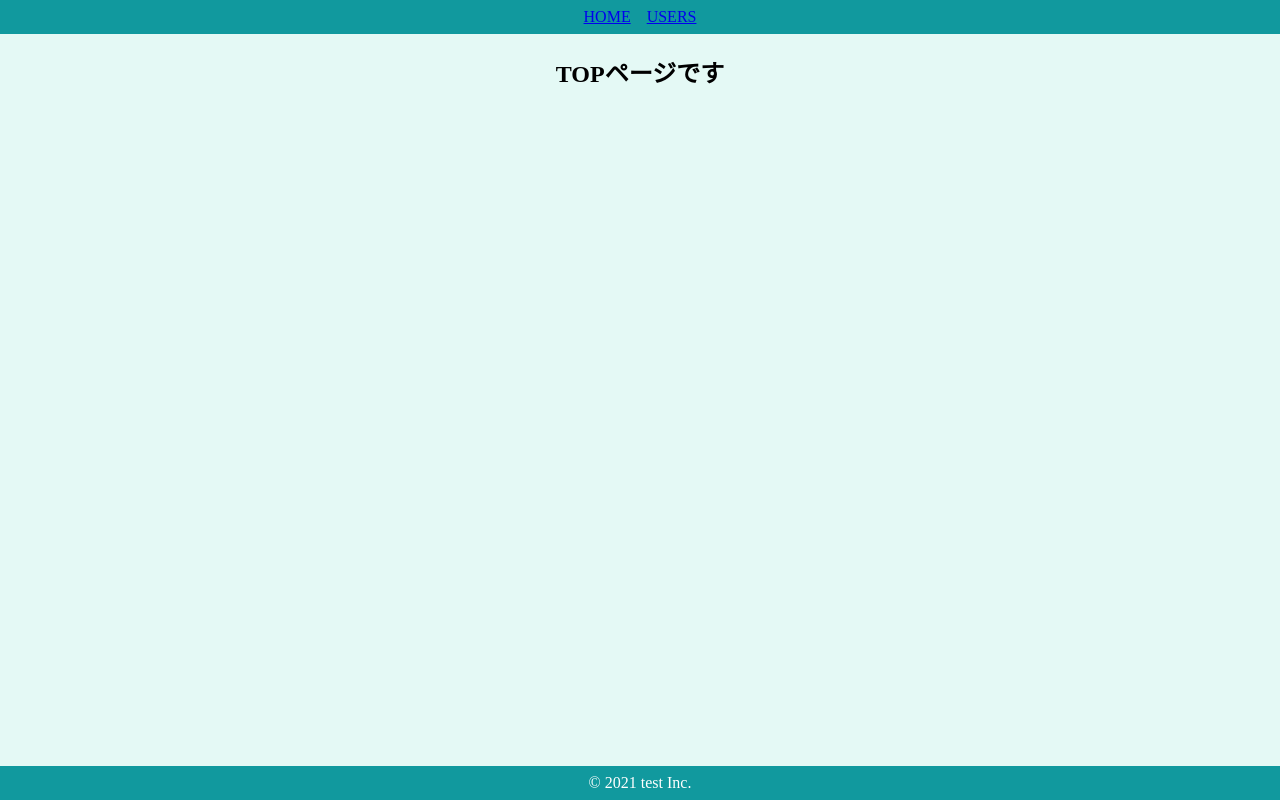
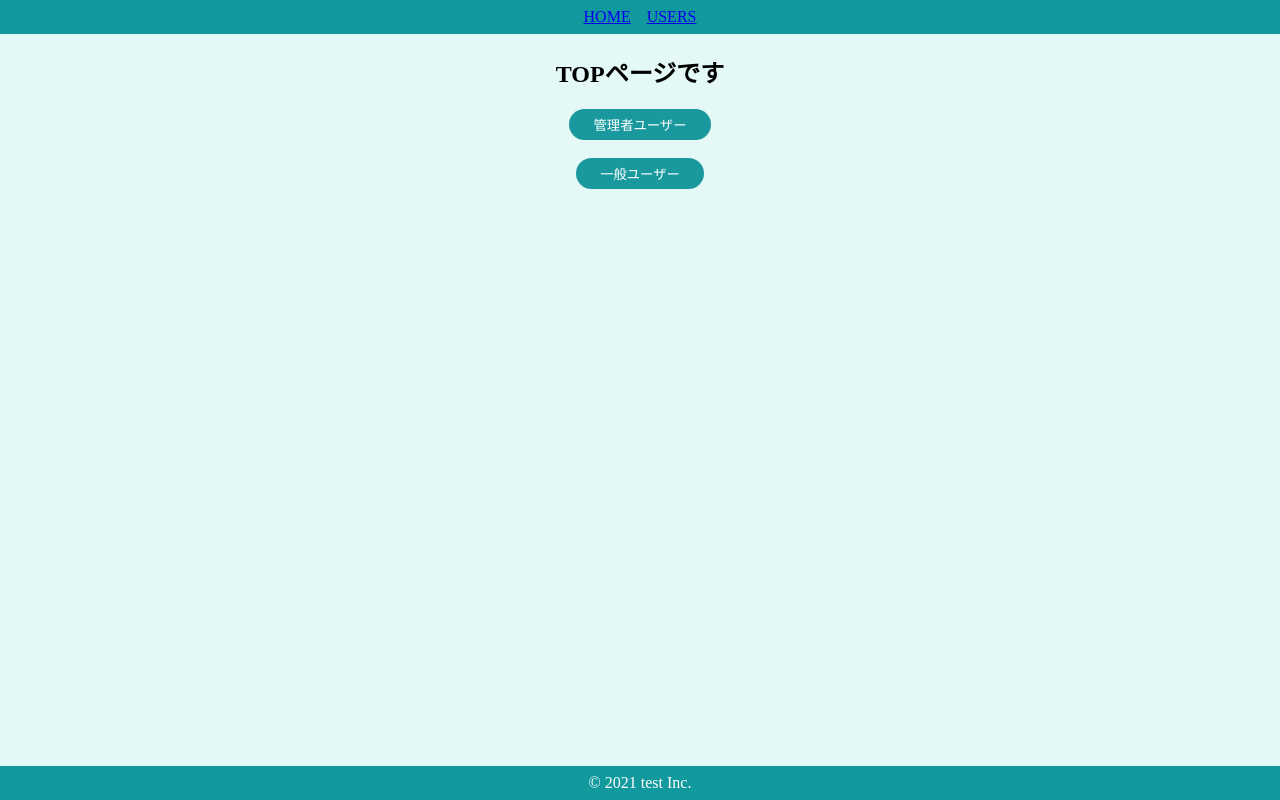
Before and after one commit to 0ku3/react-atom, a React (Create React App) app: page / in a window 1280 px wide. Built offline with nearby package versions, Linux system fonts and the light colour scheme.

Commit message:
つらい例の実装

```diff
--- a/src/components/atoms/button/SecondaryButton.jsx
+++ b/src/components/atoms/button/SecondaryButton.jsx
@@ -2,8 +2,8 @@
 import { BaseButton } from "./BaseButton";
 
 export const SecondaryButton = (props) => {
-  const { children } = props;
-  return <SButton>{children}</SButton>;
+  const { children, onClick } = props;
+  return <SButton onClick={onClick}>{children}</SButton>;
 };
 
 const SButton = styled(BaseButton)`
--- a/src/components/molecules/user/UserIconWithName.jsx
+++ b/src/components/molecules/user/UserIconWithName.jsx
@@ -1,11 +1,12 @@
 import styled from "styled-components";
 
 export const UserIconWithName = (props) => {
-  const { image, name } = props;
+  const { image, name, isAdmin } = props;
   return (
     <SContainer>
       <SImg height={160} weight={160} src={image} alt={name} />
       <SName>{name}</SName>
+      {isAdmin && <SEdit>編集</SEdit>}
     </SContainer>
   );
 };
@@ -24,3 +25,9 @@
   margin: 0;
   color: #40514e;
 `;
+
+const SEdit = styled.span`
+  text-decoration: underline;
+  color: #aaa;
+  cursor: pointer;
+`;
--- a/src/components/organisms/user/UserCard.jsx
+++ b/src/components/organisms/user/UserCard.jsx
@@ -3,10 +3,10 @@
 import { UserIconWithName } from "../../molecules/user/UserIconWithName";
 
 export const UserCard = (props) => {
-  const { user } = props;
+  const { user, isAdmin } = props;
   return (
     <Card>
-      <UserIconWithName image={user.image} name={user.name} />
+      <UserIconWithName image={user.image} name={user.name} isAdmin={isAdmin} />
       <SDl>
         <dt>メール</dt>
         <dd>{user.email}</dd>
--- a/src/components/pages/Top.jsx
+++ b/src/components/pages/Top.jsx
@@ -1,9 +1,21 @@
 import styled from "styled-components";
+import { useHistory } from "react-router-dom";
+import { SecondaryButton } from "../atoms/button/SecondaryButton";
 
 export const Top = () => {
+  const history = useHistory();
+
+  const onClickAdmin = () =>
+    history.push({ pathname: "/users", state: { isAdmin: true } });
+  const onClickGeneral = () =>
+    history.push({ pathname: "/users", state: { isAdmin: false } });
   return (
     <SContainer>
       <h2>TOPページです</h2>
+      <SecondaryButton onClick={onClickAdmin}>管理者ユーザー</SecondaryButton>
+      <br />
+      <br />
+      <SecondaryButton onClick={onClickGeneral}>一般ユーザー</SecondaryButton>
     </SContainer>
   );
 };
--- a/src/components/pages/Users.jsx
+++ b/src/components/pages/Users.jsx
@@ -1,4 +1,5 @@
 import styled from "styled-components";
+import { useLocation } from "react-router-dom";
 import { SearchInput } from "../molecules/SearchInput";
 import { UserCard } from "../organisms/user/UserCard";
 
@@ -17,13 +18,15 @@
 });
 
 export const Users = () => {
+  const { state } = useLocation();
+  const isAdmin = state ? state.isAdmin : false;
   return (
     <SContainer>
       <h2>ユーザー一覧</h2>
       <SearchInput />
       <SUserArea>
         {users.map((user) => (
-          <UserCard key={user.id} user={user} />
+          <UserCard key={user.id} user={user} isAdmin={isAdmin} />
         ))}
       </SUserArea>
     </SContainer>
```
